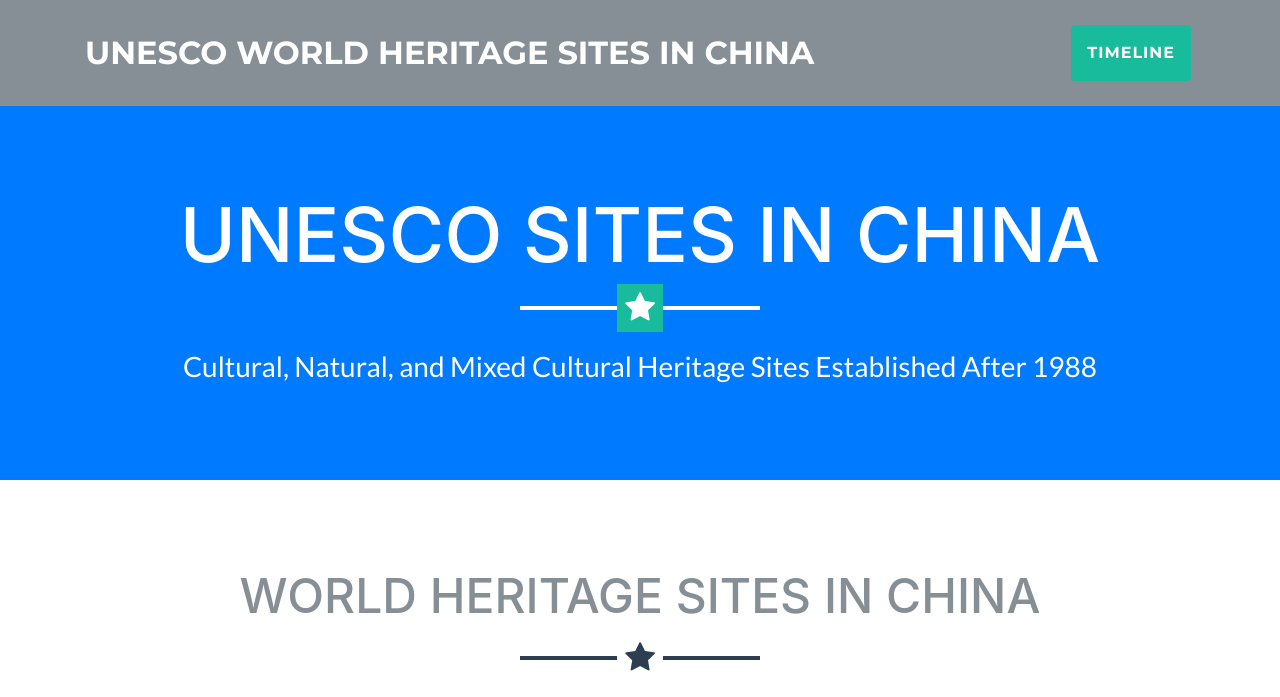
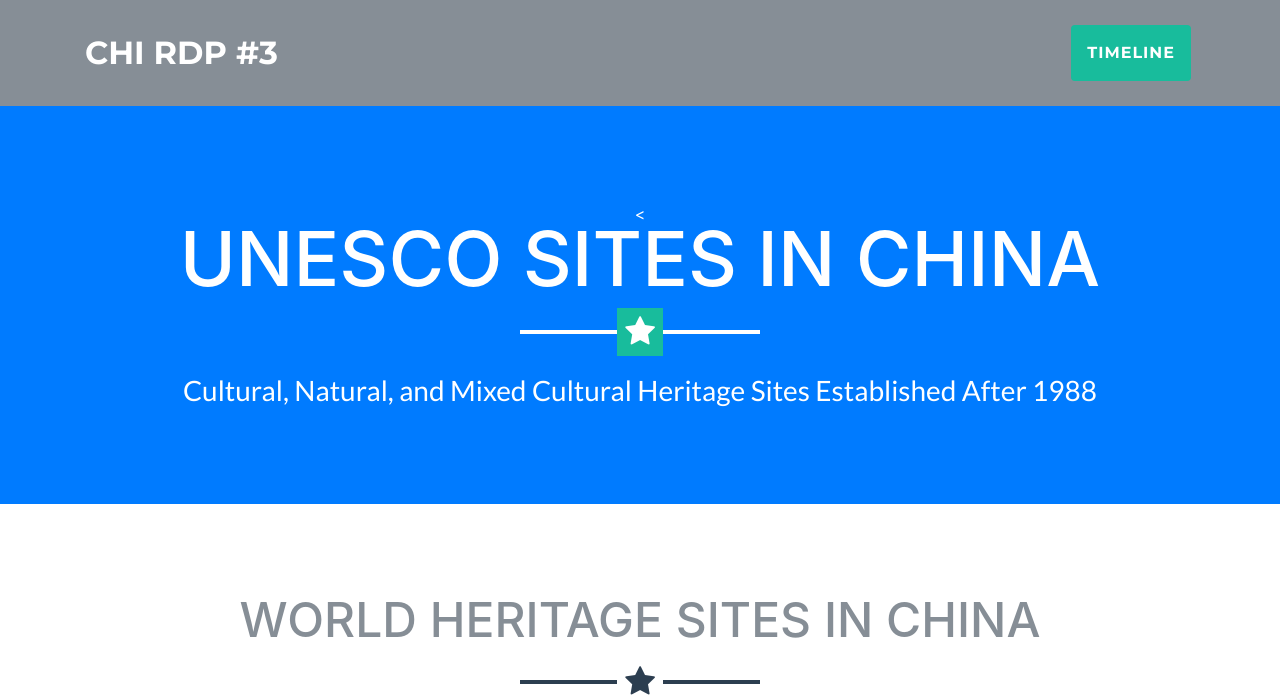
Before and after one commit to ellio252/ChinaUNESCO, a website with bundled scripts: page index.html in a window 1280 px wide. Shown: the top 697 px of the page. Built offline with nearby package versions, Linux system fonts and the light colour scheme.

Commit message:
Update index.html

```diff
--- a/index.html
+++ b/index.html
@@ -31,7 +31,7 @@
     <!-- Navigation -->
     <nav class="navbar navbar-expand-lg bg-secondary fixed-top text-uppercase" id="mainNav">
       <div class="container">
-        <a class="navbar-brand js-scroll-trigger" href="#page-top">Unesco World Heritage Sites in China</a>
+        <a class="navbar-brand js-scroll-trigger" href="#page-top">CHI RDP #3 </a>
         <button class="navbar-toggler navbar-toggler-right text-uppercase bg-primary text-white rounded" type="button" data-toggle="collapse" data-target="#navbarResponsive" aria-controls="navbarResponsive" aria-expanded="false" aria-label="Toggle navigation">
           Menu
           <i class="fa fa-bars"></i>
@@ -49,6 +49,7 @@
     <!-- Header -->
     <header class="masthead bg-primary text-white text-center">
       <div class="container">
+        <
         <h1 class="text-uppercase mb-0">UNESCO Sites in China</h1>
         <hr class="star-light">
         <h2 class="font-weight-light mb-0">Cultural, Natural, and Mixed Cultural Heritage Sites Established After 1988</h2>
```
